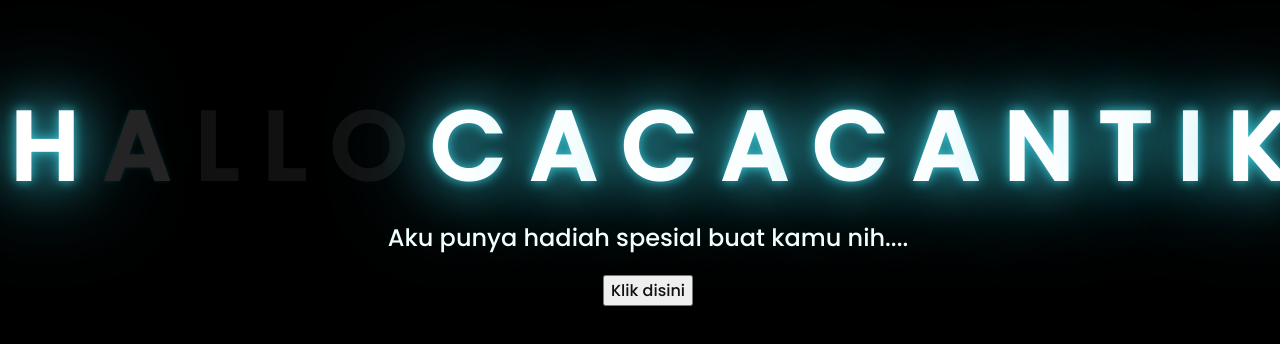
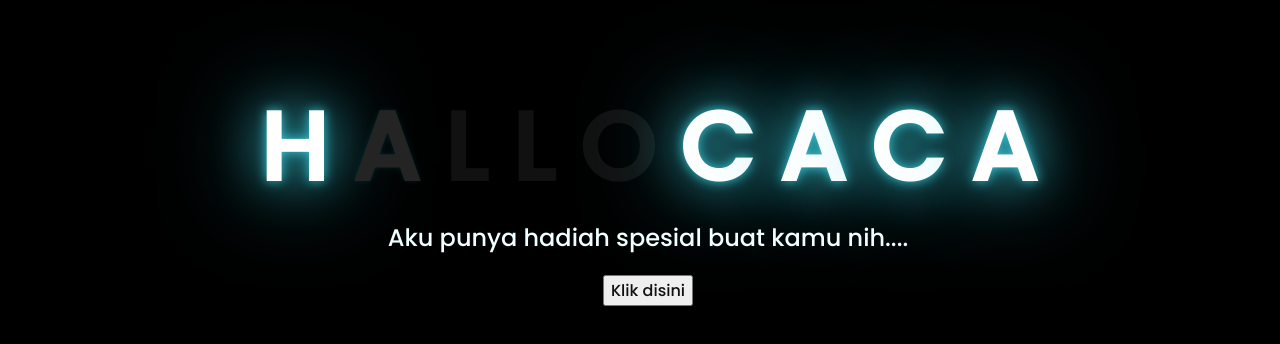
Before and after one commit to Shencuts/flowers, a plain HTML site: page index.html in a window 1280 px wide. Shown: the part 218-562 px from the top of the page. Drawn offline with Linux system fonts and the light colour scheme.

Commit message:
index.html

```diff
--- a/index.html
+++ b/index.html
@@ -20,12 +20,6 @@
         <span>A</span>
         <span>C</span>
         <span>A</span>
-        <span>C</span>
-        <span>A</span>
-        <span>N</span>
-        <span>T</span>
-        <span>I</span>
-        <span>K</span>
     </div>
     <div class="description">
         <span>Aku punya hadiah spesial buat kamu nih....</span>
```
